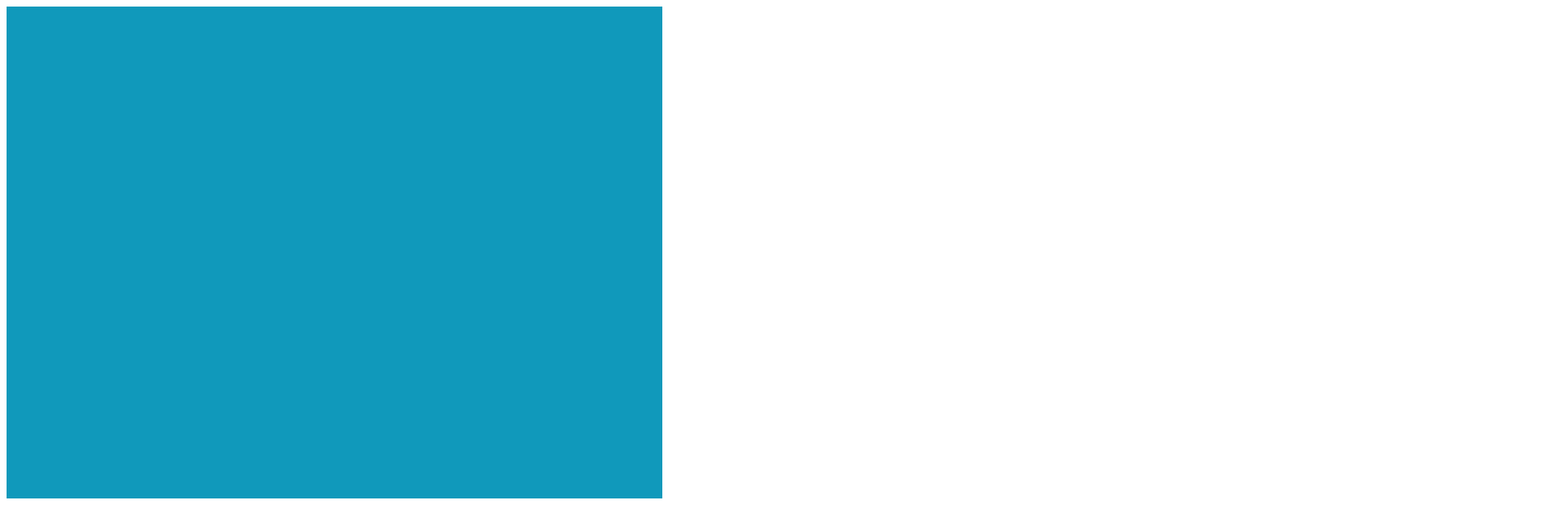
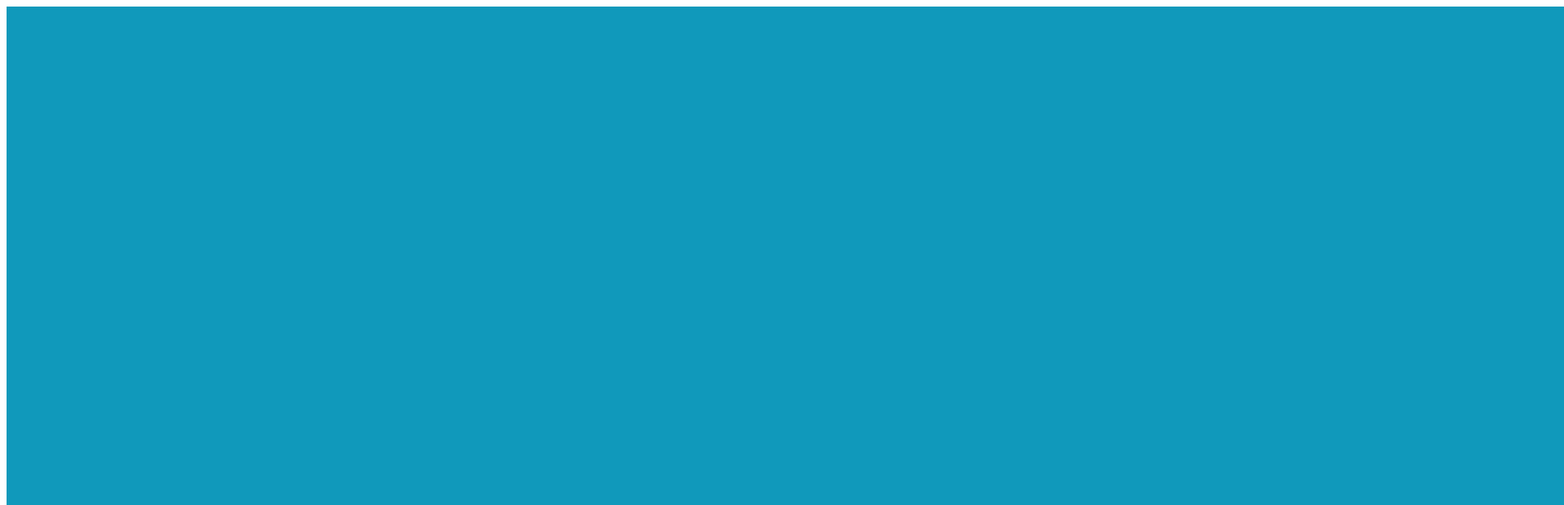
Before and after one commit to amphy/neon, a plain HTML site: page game.html in a window 1280 px wide. Shown: the top 616 px of the page at 82% size, 1908 px wide, since content can reach past the window. Drawn offline with Linux system fonts and the light colour scheme.

Commit message:
expanded window

```diff
--- a/game.html
+++ b/game.html
@@ -5,11 +5,11 @@
 </head>
 
 <body>
-	<canvas id="gameCanvas" width="800" height="600"></canvas>
+	<canvas id="gameCanvas" width="1900" height="900"></canvas>
 
 	<script>
 		var canvas = document.getElementById("gameCanvas");
-		var renderer = PIXI.autoDetectRenderer(800, 600,{backgroundColor : 0x1099bb, view: canvas});
+		var renderer = PIXI.autoDetectRenderer(1900, 900,{backgroundColor : 0x1099bb, view: canvas});
 		document.body.appendChild(renderer.view);
 		var stage = new PIXI.Container();
 
```
